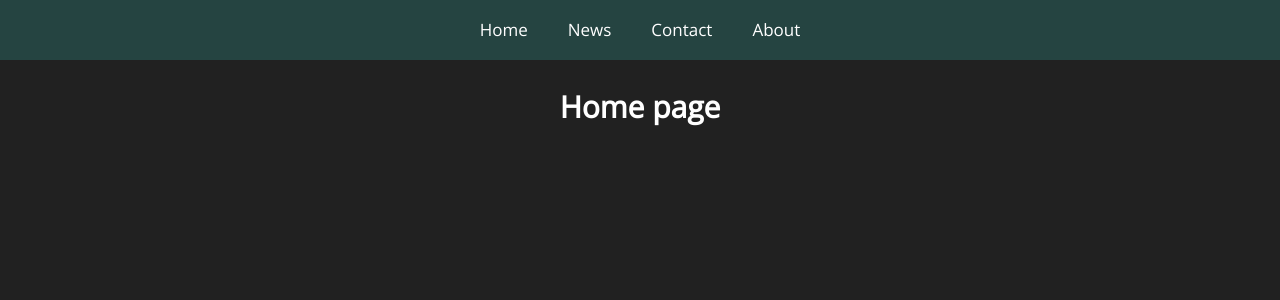
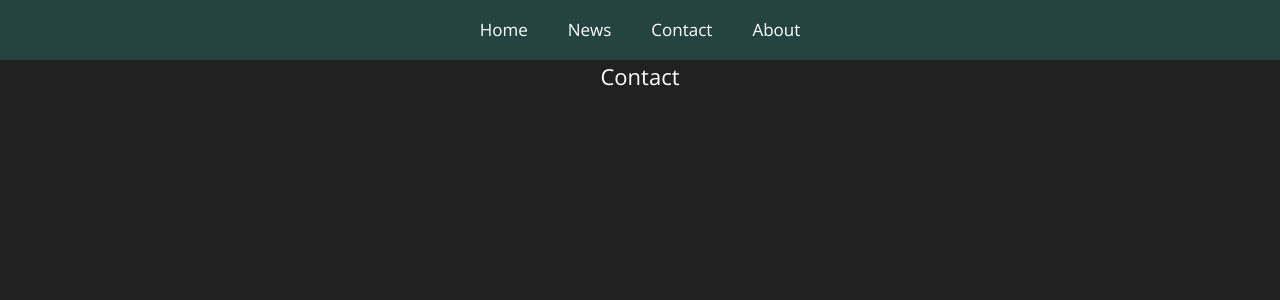
Before and after one commit to dovietduc/react_router, a React (Create React App) app: page /contact in a window 1280 px wide. Shown: the top 300 px of the page. Built offline with nearby package versions, Linux system fonts and the light colour scheme.

Commit message:
create Route component

```diff
--- a/src/App.js
+++ b/src/App.js
@@ -1,12 +1,17 @@
 import logo from './logo.svg';
 import './App.css';
+import Home from './components/Home';
+import News from './components/News';
+import Contact from './components/Contact';
+import About from './components/About';
+import Route from './components/routes/Route';
 
 function App() {
     return (
         <div className="App">
             <div>
                 <nav>
-                    <ul class="menu container">
+                    <ul className="menu container">
                         <li>
                             <a href="/home">Home</a>
                         </li>
@@ -22,8 +27,20 @@ function App() {
                     </ul>
                 </nav>
 
-                <div class="container">
-                    <h3>Home page</h3>
+                <div className="container">
+
+					<Route path="/home" element={<Home />} />
+					{/* Route({path: '/home', element: <Home />}) */}
+
+					<Route path="/news" element={<News />} />
+					{/* Route({path: '/news', element: <News />}) */}
+
+					<Route path="/contact" element={<Contact />} />
+					{/* Route({path: '/contact', element: <Contact />}) */}
+
+					<Route path="/about" element={<About />} />
+					{/* Route({path: '/about', element: <About />}) */}
+
                 </div>
             </div>
         </div>
--- /dev/null
+++ b/src/components/About.js
@@ -0,0 +1,9 @@
+import React from 'react'
+
+function About() {
+  return (
+    <div>About</div>
+  )
+}
+
+export default About
--- /dev/null
+++ b/src/components/Contact.js
@@ -0,0 +1,9 @@
+import React from 'react'
+
+function Contact() {
+  return (
+    <div>Contact</div>
+  )
+}
+
+export default Contact
--- /dev/null
+++ b/src/components/Home.js
@@ -0,0 +1,9 @@
+import React from 'react'
+
+function Home() {
+  return (
+    <div>Home</div>
+  )
+}
+
+export default Home
--- /dev/null
+++ b/src/components/News.js
@@ -0,0 +1,9 @@
+import React from 'react'
+
+function News() {
+  return (
+    <div>News</div>
+  )
+}
+
+export default News
--- /dev/null
+++ b/src/components/routes/Route.js
@@ -0,0 +1,16 @@
+import React from 'react';
+
+function Route(props) {
+    console.log('props', props);
+    console.log('path name currrent click', window.location.pathname);
+    const pathName = window.location.pathname;
+
+    if(pathName === props.path) {
+        return props.element;
+    } else {
+        return null;
+    }
+
+}
+
+export default Route;
--- a/src/index.js
+++ b/src/index.js
@@ -6,9 +6,9 @@ import reportWebVitals from './reportWebVitals';
 
 const root = ReactDOM.createRoot(document.getElementById('root'));
 root.render(
-  <React.StrictMode>
+  // <React.StrictMode>
     <App />
-  </React.StrictMode>
+  // </React.StrictMode>
 );
 
 // If you want to start measuring performance in your app, pass a function
```
